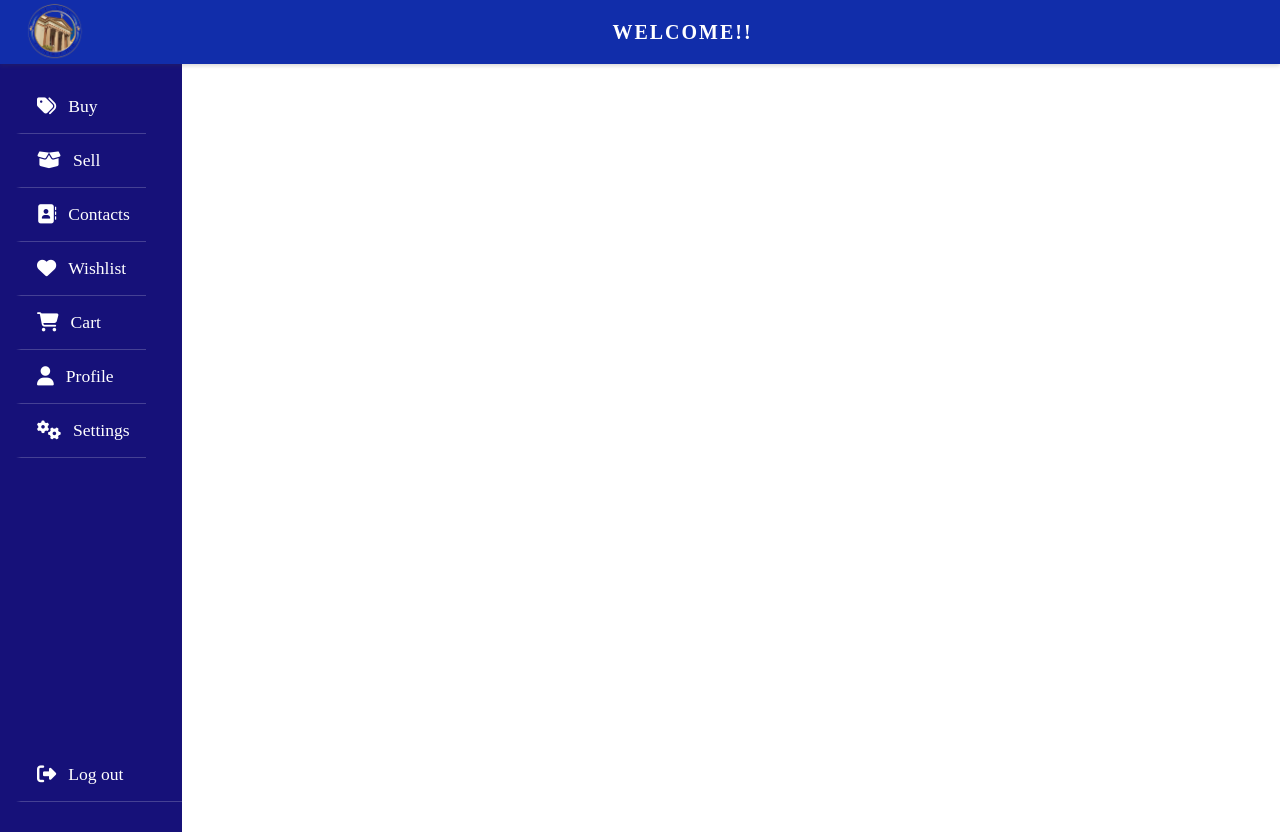
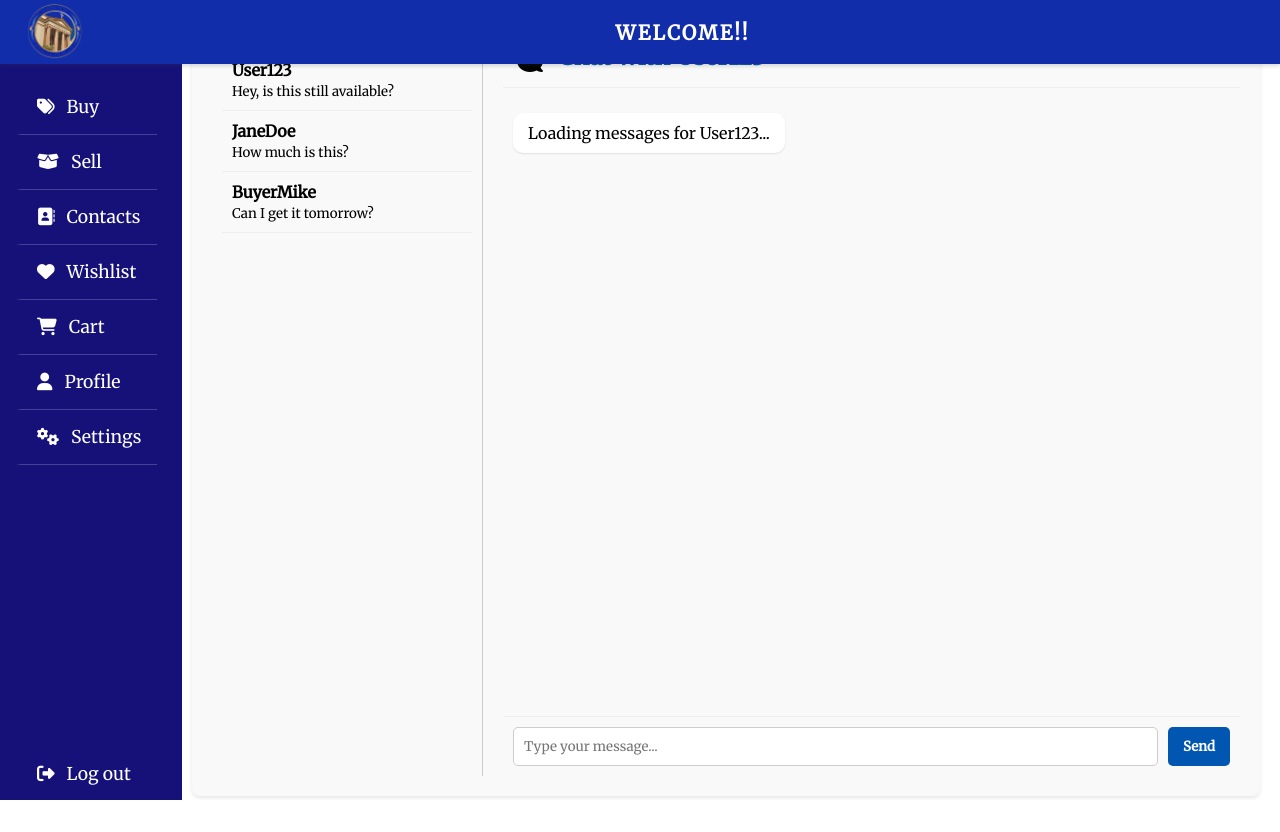
Before and after one commit to Christian04082003/TRENDS-2.2, a Django app: page /contacts/ in a window 1280 px wide. After the commit the page ends 800 px from the top, so only its background shows below. Run offline with Django 5.2, Linux system fonts and the light colour scheme.

Commit message:
Update contacts.html

```diff
--- a/TRENDS/ExchangeHub/templates/contacts.html
+++ b/TRENDS/ExchangeHub/templates/contacts.html
@@ -4,11 +4,116 @@
 
 <head>
     <meta charset="UTF-8">
-  <link rel="stylesheet" href="https://cdnjs.cloudflare.com/ajax/libs/font-awesome/6.7.2/css/all.min.css" integrity="sha512-Evv84Mr4kqVGRNSgIGL/F/aIDqQb7xQ2vcrdIwxfjThSH8CSR7PBEakCr51Ck+w+/U6swU2Im1vVX0SVk9ABhg==" crossorigin="anonymous" referrerpolicy="no-referrer" />
+    <link rel="stylesheet" href="https://cdnjs.cloudflare.com/ajax/libs/font-awesome/6.7.2/css/all.min.css" />
     <meta name="viewport" content="width=device-width, initial-scale=1.0">
     <link rel="icon" href="{% static 'images/logo.png' %}">
     <title>ADNU EXCHANGE-HUB</title>
-  <link rel="stylesheet" href="{% static 'css/contacts.css' %}">
+    <link rel="stylesheet" href="{% static 'css/sell.css' %}">
+    <link href="https://fonts.googleapis.com/css2?family=Inter:wght@400&family=Merriweather&display=swap"
+        rel="stylesheet" />
+    <style>
+        .main-content {
+            padding: 20px;
+            flex-grow: 1;
+            margin-top: 20px;
+            margin-right: 20px;
+            background-color: #f9f9f9;
+            border-radius: 8px;
+            box-shadow: 0 2px 4px rgba(0, 0, 0, 0.1);
+            display: flex;
+            flex-direction: row;
+        }
+
+        .chat-list {
+            width: 250px;
+            border-right: 1px solid #ccc;
+            padding: 10px;
+            overflow-y: auto;
+        }
+
+        .chat-item {
+            padding: 10px;
+            cursor: pointer;
+            border-bottom: 1px solid #eee;
+        }
+
+        .chat-item:hover {
+            background-color: #f0f0f0;
+        }
+
+        .chat-window {
+            flex-grow: 1;
+            padding-left: 20px;
+            display: flex;
+            flex-direction: column;
+        }
+
+        .chat-header {
+            padding-bottom: 15px;
+            border-bottom: 1px solid #eee;
+            margin-bottom: 15px;
+            display: flex;
+            align-items: center;
+            gap: 15px;
+        }
+
+        .chat-header h2 {
+            margin: 0;
+            color: #0056B0;
+        }
+
+        .message-container {
+            flex-grow: 1;
+            overflow-y: auto;
+            padding: 10px;
+            display: flex;
+            flex-direction: column;
+            gap: 10px;
+        }
+
+        .message {
+            background-color: white;
+            padding: 10px 15px;
+            border-radius: 10px;
+            box-shadow: 0 1px 2px rgba(0, 0, 0, 0.1);
+            width: fit-content;
+            max-width: 80%;
+        }
+
+        .message.sent {
+            background-color: #e0f7fa;
+            align-self: flex-end;
+        }
+
+        .message-input-area {
+            padding-top: 15px;
+            border-top: 1px solid #eee;
+            display: flex;
+            gap: 10px;
+            padding: 10px;
+        }
+
+        .message-input {
+            flex-grow: 1;
+            padding: 10px;
+            border: 1px solid #ccc;
+            border-radius: 5px;
+        }
+
+        .send-button {
+            background: #0056B0;
+            color: white;
+            border: none;
+            padding: 10px 15px;
+            border-radius: 5px;
+            cursor: pointer;
+            font-weight: bold;
+        }
+
+        .send-button:hover {
+            background-color: #004080;
+        }
+    </style>
 </head>
 
 <body>
@@ -21,7 +126,7 @@
         <aside class="sidebar">
             <nav class="menu">
                 <div class="nav-group">
-          <a href="{% url 'home' %}" class="active"><i class="fas fa-tags"></i> Buy</a>
+                    <a href="{% url 'home' %}"><i class="fas fa-tags"></i> Buy</a>
                     <div class="divider"></div>
                     <a href="{% url 'sell' %}"><i class="fas fa-box-open"></i> Sell</a>
                     <div class="divider"></div>
@@ -42,9 +147,70 @@
         </aside>
 
         <div class="main-content">
-
+            <div class="chat-list">
+                <div class="chat-item" onclick="openChat('User123')">
+                    <strong>User123</strong><br>
+                    <small>Hey, is this still available?</small>
+                </div>
+                <div class="chat-item" onclick="openChat('JaneDoe')">
+                    <strong>JaneDoe</strong><br>
+                    <small>How much is this?</small>
+                </div>
+                <div class="chat-item" onclick="openChat('BuyerMike')">
+                    <strong>BuyerMike</strong><br>
+                    <small>Can I get it tomorrow?</small>
+                </div>
             </div>
 
-  <script src="{% static 'js/contacts.js' %}"></script>
+            <div class="chat-window">
+                <div class="chat-header">
+                    <i class="fas fa-comments fa-2x"></i>
+                    <h2 id="chatTitle">Chat with User123</h2>
+                </div>
+                <div class="message-container" id="messageContainer">
+                    </div>
+                <div class="message-input-area">
+                    <input type="text" class="message-input" id="messageInput" placeholder="Type your message...">
+                    <button class="send-button" onclick="sendMessage()">Send</button>
+                </div>
+            </div>
+        </div>
+    </div>
+
+    <script>
+        let currentChatUser = 'User123';
+
+        function openChat(username) {
+            currentChatUser = username;
+            document.getElementById('chatTitle').textContent = `Chat with ${username}`;
+            const messageContainer = document.getElementById('messageContainer');
+            messageContainer.innerHTML = '';
+            messageContainer.innerHTML = `<div class="message received">Loading messages for ${username}...</div>`;
+            messageContainer.scrollTop = messageContainer.scrollHeight;
+        }
+
+        function sendMessage() {
+            const messageInput = document.getElementById('messageInput');
+            const messageContainer = document.getElementById('messageContainer');
+            const messageText = messageInput.value.trim();
+
+            if (messageText !== '') {
+                const newMessage = document.createElement('div');
+                newMessage.classList.add('message', 'sent');
+                newMessage.textContent = messageText;
+                messageContainer.appendChild(newMessage);
+                messageInput.value = '';
+                messageContainer.scrollTop = messageContainer.scrollHeight;
+            }
+        }
+
+        document.addEventListener('DOMContentLoaded', () => {
+            const messageContainer = document.getElementById('messageContainer');
+            messageContainer.scrollTop = messageContainer.scrollHeight;
+            openChat(currentChatUser);
+        });
+    </script>
+    <script src="{% static 'js/sell.js' %}"></script>
 </body>
+
 </html>
```
Lines whose indentation alone changed are shown as unchanged.
